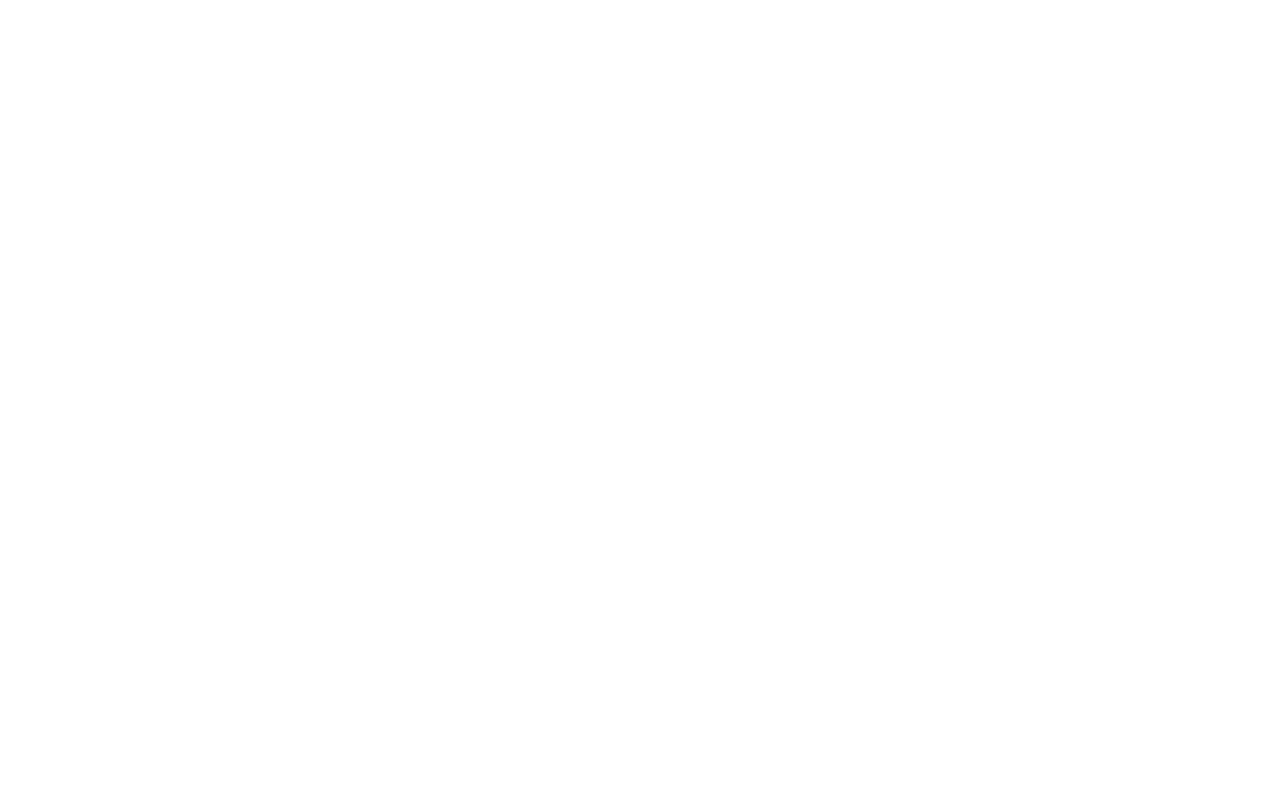
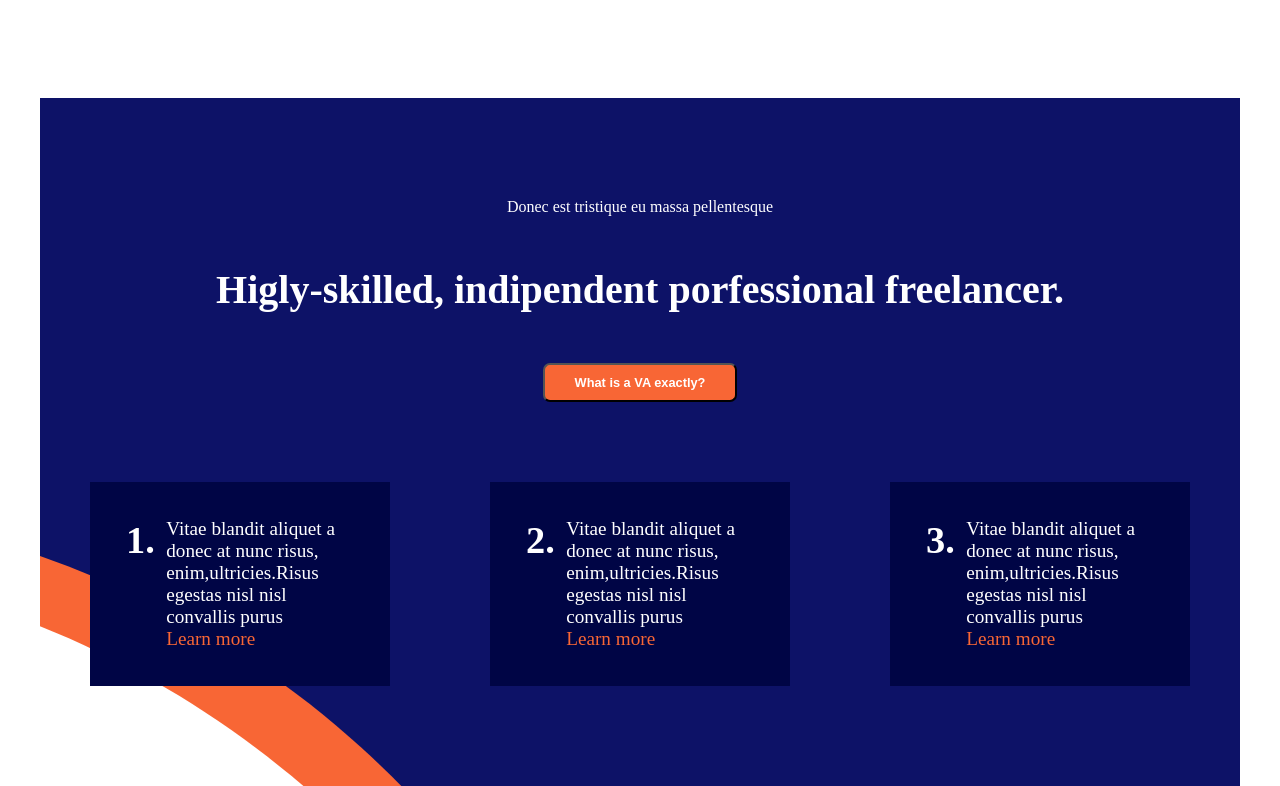
Before and after one commit to michelecamera1995/VUE-progetto-va, a Vue app: page / in a window 1280 px wide. Shown: the part 1794-2580 px from the top of the page. Before the commit the page ends 1892 px from the top, so only its background shows below. Built offline with nearby package versions, Linux system fonts and the light colour scheme.

Commit message:
creation skillsection

```diff
--- a/src/App.vue
+++ b/src/App.vue
@@ -55,6 +55,22 @@
   color: orange;
 }
 
+a {
+  text-decoration: none;
+}
+
+a:hover {
+  text-decoration: none;
+  color: white;
+  height: 25px;
+  border-bottom: 1px solid white;
+}
+
+a:visited {
+  text-decoration: none;
+  color: white;
+}
+
 .button {
   padding: 10px 30px;
   font-size: 0.8rem;
--- a/src/components/Header.vue
+++ b/src/components/Header.vue
@@ -113,7 +113,7 @@
       align-items: center;
 
       h2 {
-        font-size: 50px;
+        font-size: 2.5rem;
         text-align: center;
       }
       p {
--- a/src/components/Skillsection.vue
+++ b/src/components/Skillsection.vue
@@ -1,13 +1,91 @@
 <template>
-
+  <div class="container" id="skillsection">
+    <div id="top-skillsection">
+      <p>Donec est tristique eu massa pellentesque</p>
+      <h2>Higly-skilled, indipendent porfessional freelancer.</h2>
+      <button class="button bt-or">What is a VA exactly?</button>
+    </div>
+    <div id="bottom-skillsection">
+      <div class="skill-card">
+        <h4>1.</h4>
+        <div>
+          <p>
+            Vitae blandit aliquet a donec at nunc risus, enim,ultricies.Risus
+            egestas nisl nisl convallis purus
+          </p>
+          <a href="#">Learn more</a>
+        </div>
+      </div>
+      <div class="skill-card">
+        <h4>2.</h4>
+        <div>
+          <p>
+            Vitae blandit aliquet a donec at nunc risus, enim,ultricies.Risus
+            egestas nisl nisl convallis purus
+          </p>
+          <a href="#">Learn more</a>
+        </div>
+      </div>
+      <div class="skill-card">
+        <h4>3.</h4>
+        <div>
+          <p>
+            Vitae blandit aliquet a donec at nunc risus, enim,ultricies.Risus
+            egestas nisl nisl convallis purus
+          </p>
+          <a href="#">Learn more</a>
+        </div>
+      </div>
+    </div>
+  </div>
 </template>
 
 <script>
 export default {
-name: 'Skillsection',
-}
+  name: "Skillsection",
+};
 </script>
 
-<style>
+<style lang="scss" scoped>
+#skillsection {
+  color: white;
+  background-color: #0d1267;
+  background-image: url("@/assets/info-bg-3.svg");
+  background-position: bottom;
+  background-repeat: no-repeat;
+  #top-skillsection {
+    padding-top: 100px;
+    text-align: center;
+    h2 {
+      display: flex;
+      justify-content: center;
+      font-size: 2.5rem;
+      margin: 50px 0;
+    }
+  }
+  #bottom-skillsection {
+    display: flex;
+    justify-content: space-around;
+    padding-top: 80px;
+    padding-bottom: 100px;
+    .skill-card {
+      padding: 3% 3%;
+      display: flex;
+      width: 25%;
+      background-color: #000545;
+      font-size: 1.2rem;
 
+      h4 {
+        font-size: 2.4rem;
+      }
+      div {
+        padding-left: 5%;
+        a {
+          color: #f86635;
+          padding-top: 50px;
+        }
+      }
+    }
+  }
+}
 </style>
```
